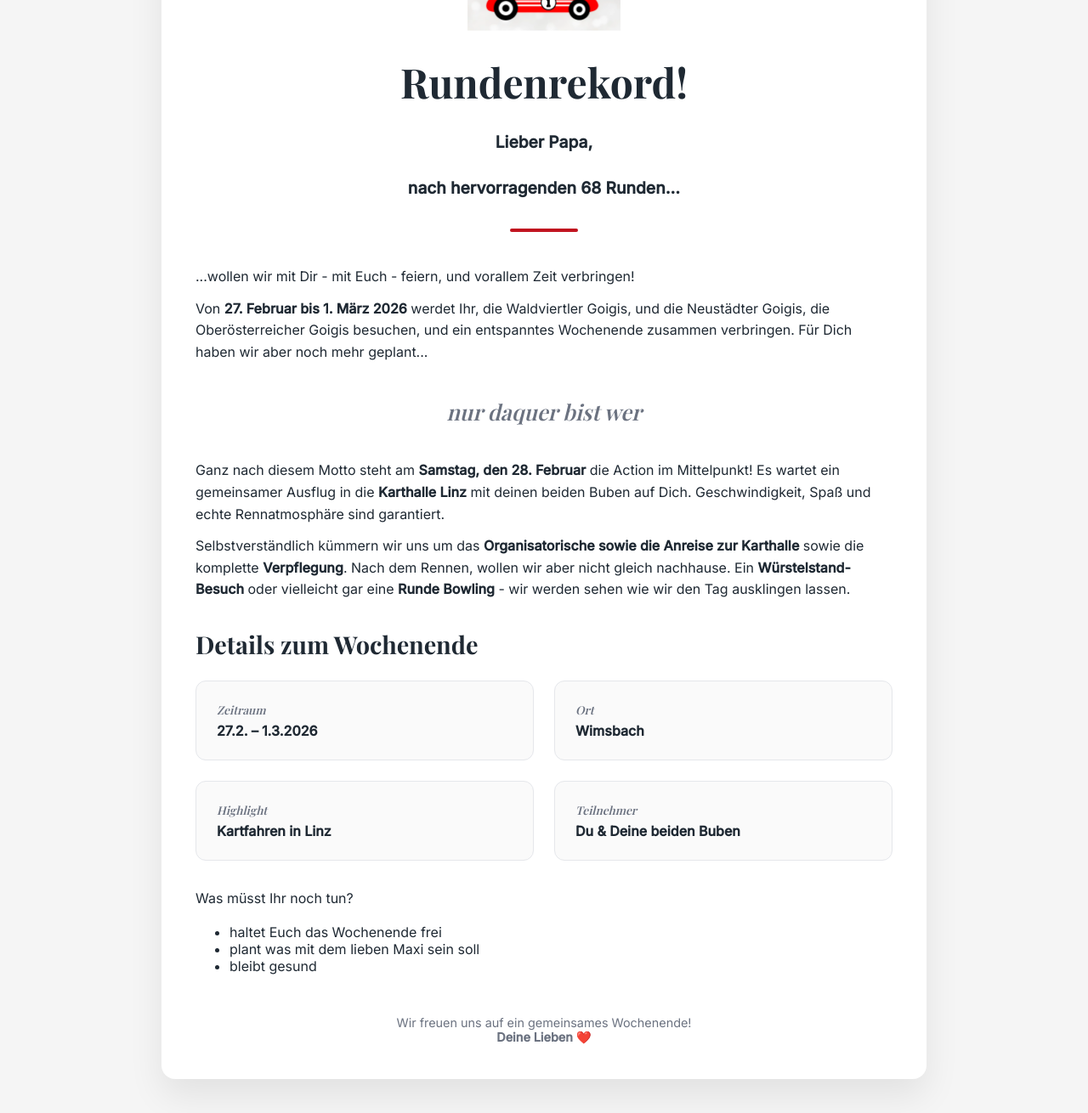
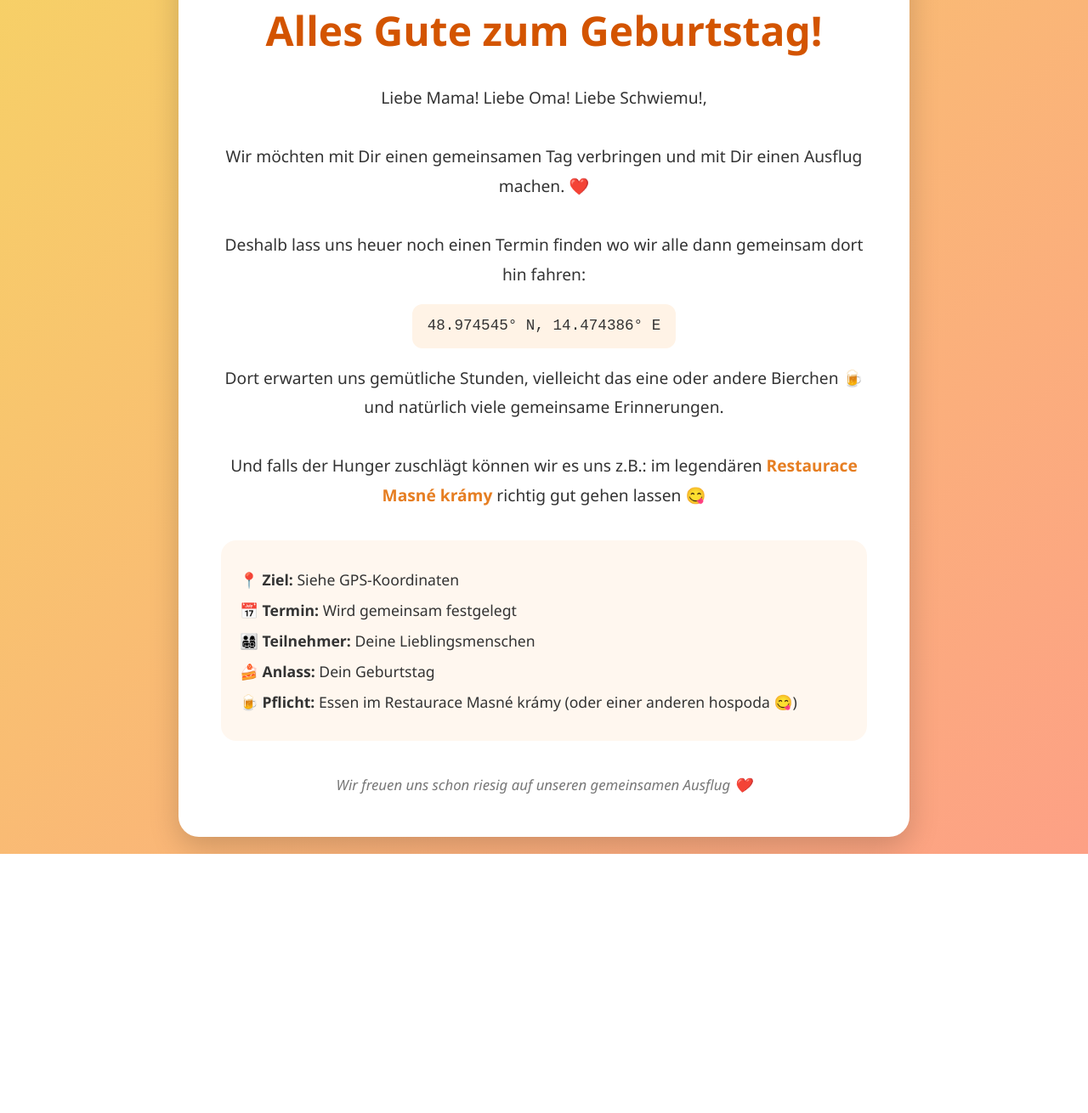
Before and after one commit to exprms/gutschein, a plain HTML site: page index.html in a window 1280 px wide. Shown: the part 164-1474 px from the top of the page at 85% size. After the commit the page ends 1169 px from the top, so only its background shows below. Drawn offline with nearby package versions, Linux system fonts and the light colour scheme.

Commit message:
mamsch gutschein

```diff
--- a/index.html
+++ b/index.html
@@ -3,209 +3,136 @@
 <head>
   <meta charset="UTF-8" />
   <meta name="viewport" content="width=device-width, initial-scale=1.0" />
-  <title>Gutschein – Kart-Ausflug</title>
+  <title>Geburtstagsgutschein</title>
+
   <style>
-    @import url('https://fonts.googleapis.com/css2?family=Playfair+Display:wght@600;700&family=Inter:wght@300;400;500&display=swap');
-
-    :root {
-      --bg: #f5f5f5;
-      --card: #ffffff;
-      --accent: #c1121f;
-      --text: #1f2933;
-      --muted: #6b7280;
+    body {
+      margin: 0;
+      padding: 0;
+      font-family: "Segoe UI", sans-serif;
+      background: linear-gradient(135deg, #f6d365, #fda085);
+      color: #333;
+      display: flex;
+      justify-content: center;
+      align-items: center;
+      min-height: 100vh;
     }
 
-    * {
-      box-sizing: border-box;
-    }
-
-    body {
-      margin: 0;
-      background: var(--bg);
-      font-family: 'Inter', sans-serif;
-      color: var(--text);
-    }
-
-    .page {
-      max-width: 900px;
-      margin: 40px auto;
-      padding: 40px;
-      background: var(--card);
-      border-radius: 16px;
-      box-shadow: 0 20px 40px rgba(0,0,0,0.08);
-    }
-
-    header {
+    .card {
+      background: white;
+      max-width: 760px;
+      margin: 20px;
+      padding: 50px;
+      border-radius: 24px;
+      box-shadow: 0 12px 35px rgba(0,0,0,0.18);
       text-align: center;
-      margin-bottom: 40px;
-    }
-
-    header img {
-      max-width: 180px;
-      margin-bottom: 24px;
-    }
-
-    span {
-        font-family: 'Playfair Display', serif;
-        font-size: 1.6rem;
-        font-style: italic;
-        color: #6b7280;
     }
 
     h1 {
-      font-family: 'Playfair Display', serif;
       font-size: 3rem;
-      margin: 0;
-    }
-
-    .subtitle {
-      margin-top: 12px;
-      font-size: 1.1rem;
-      color: var(--muted);
-    }
-
-    .divider {
-      width: 80px;
-      height: 4px;
-      background: var(--accent);
-      margin: 32px auto;
-      border-radius: 2px;
-    }
-
-    section {
-      margin-bottom: 32px;
+      margin-bottom: 10px;
+      color: #d35400;
     }
 
     h2 {
-      font-family: 'Playfair Display', serif;
-      font-size: 1.8rem;
-      margin-bottom: 12px;
+      margin-top: 0;
+      color: #666;
+      font-weight: normal;
     }
 
-    p {
-      font-size: 1rem;
-      line-height: 1.6;
-      margin: 0 0 12px 0;
+    .emoji {
+      font-size: 3rem;
+      margin-bottom: 20px;
     }
 
-    .info-grid {
-      display: grid;
-      grid-template-columns: 1fr 1fr;
-      gap: 24px;
-      margin-top: 24px;
+    .text {
+      font-size: 1.2rem;
+      line-height: 1.8;
+      margin-top: 30px;
     }
 
-    .info-box {
-      padding: 24px;
-      border-radius: 12px;
-      background: #fafafa;
-      border: 1px solid #e5e7eb;
+    .highlight {
+      color: #e67e22;
+      font-weight: bold;
     }
 
-    .info-box span {
-      display: block;
-      font-size: 0.85rem;
-      color: var(--muted);
-      margin-bottom: 6px;
+    .coords {
+      font-family: monospace;
+      background: #fff3e6;
+      display: inline-block;
+      padding: 10px 18px;
+      border-radius: 12px;
+      margin: 18px 0;
+      font-size: 1.1rem;
     }
 
-    footer {
-      margin-top: 48px;
-      text-align: center;
-      font-size: 0.9rem;
-      color: var(--muted);
+    .details {
+      background: #fff7ef;
+      padding: 22px;
+      border-radius: 18px;
+      margin-top: 35px;
+      text-align: left;
     }
 
-    @media print {
-      body {
-        background: white;
-      }
+    .details p {
+      margin: 12px 0;
+      font-size: 1.1rem;
+    }
 
-      .page {
-        box-shadow: none;
-        margin: 0;
-        border-radius: 0;
-      }
+    .footer {
+      margin-top: 40px;
+      font-style: italic;
+      color: #777;
+      font-size: 1.05rem;
     }
   </style>
 </head>
+
 <body>
-  <div class="page">
-    <header>
-      <!-- Hier dein PNG mit der Rennflagge einfügen -->
-      <img src="img/Screenshot From 2025-12-18 20-40-24.png" alt="Rennflagge" />
-      <h1>Rundenrekord!</h1>
-      <p style="margin-top:24px; font-size:1.2rem;"><strong>Lieber Papa,</strong></p>
-      <p style="margin-top:24px; font-size:1.2rem;"><strong>nach hervorragenden 68 Runden...</strong></p>
-      <div class="divider"></div>
-    </header>
 
-    <section>
-      <p>
-        ...wollen wir mit Dir - mit Euch - feiern, und vorallem Zeit verbringen!
-        </p>
-        <p>
-          Von <strong>27. Februar bis 1. März 2026</strong> werdet Ihr, die Waldviertler Goigis,
-          und die Neustädter Goigis, die Oberösterreicher Goigis besuchen, und ein entspanntes
-          Wochenende zusammen verbringen. Für Dich haben wir aber noch mehr geplant...
-        </p>
-    </section>
+  <div class="card">
 
-    <section>
-      <div style="margin: 40px 0; text-align: center;">
-        <span>nur daquer bist wer</span>
+    <div class="emoji">🎉🍻🚗</div>
+
+    <h1>Alles Gute zum Geburtstag!</h1>
+
+    <div class="text">
+      Liebe Mama! Liebe Oma! Liebe Schwiemu!,<br><br>
+
+      Wir möchten mit Dir einen gemeinsamen Tag verbringen und mit Dir einen Ausflug machen.  ❤️<br><br>
+
+      Deshalb lass uns heuer noch einen Termin finden wo wir alle dann gemeinsam dort hin fahren:
+
+      <br>
+
+      <div class="coords">
+        48.974545° N, 14.474386° E
       </div>
-      <p>
-        Ganz nach diesem Motto steht am <strong>Samstag, den 28. Februar</strong> die Action im Mittelpunkt!
-        Es wartet ein gemeinsamer Ausflug in die <strong>Karthalle Linz</strong> mit deinen beiden
-        Buben auf Dich. Geschwindigkeit, Spaß und echte Rennatmosphäre sind garantiert.
-      </p>
 
-      <p>
-        Selbstverständlich kümmern wir uns um das <strong>Organisatorische sowie die Anreise zur Karthalle</strong>
-        sowie die komplette <strong>Verpflegung</strong>. Nach dem Rennen, wollen wir aber nicht gleich nachhause. Ein <strong>Würstelstand-Besuch</strong>
-        oder vielleicht gar eine <strong>Runde Bowling</strong> - wir werden sehen wie wir den Tag ausklingen lassen.
-      </p>
-    </section>
+      <br>
 
-    <section>
-      <h2>Details zum Wochenende</h2>
-      <div class="info-grid">
-        <div class="info-box">
-          <span>Zeitraum</span>
-          <strong>27.2. – 1.3.2026</strong>
-        </div>
-        <div class="info-box">
-          <span>Ort</span>
-          <strong>Wimsbach</strong>
-        </div>
-        <div class="info-box">
-          <span>Highlight</span>
-          <strong>Kartfahren in Linz</strong>
-        </div>
-        <div class="info-box">
-          <span>Teilnehmer</span>
-          <strong>Du & Deine beiden Buben</strong>
-        </div>
-      </div>
-    </section>
+      Dort erwarten uns gemütliche Stunden,
+      vielleicht das eine oder andere Bierchen 🍺
+      und natürlich viele gemeinsame Erinnerungen.<br><br>
 
+      Und falls der Hunger zuschlägt können wir es uns z.B.: im legendären
+      <span class="highlight">Restaurace Masné krámy</span>
+      richtig gut gehen lassen 😋
+    </div>
 
-    <section>
-      <p>
-        Was müsst Ihr noch tun?
-        <ul>
-        <li>haltet Euch das Wochenende frei</li>
-        <li>plant was mit dem lieben Maxi sein soll</li>
-        <li>bleibt gesund</li>
-        </ul>
-      </p>
-    </section>
+    <div class="details">
+      <p><strong>📍 Ziel:</strong> Siehe GPS-Koordinaten</p>
+      <p><strong>📅 Termin:</strong> Wird gemeinsam festgelegt</p>
+      <p><strong>👨‍👩‍👧‍👦 Teilnehmer:</strong> Deine Lieblingsmenschen</p>
+      <p><strong>🍰 Anlass:</strong> Dein Geburtstag</p>
+      <p><strong>🍺 Pflicht:</strong> Essen im Restaurace Masné krámy (oder einer anderen hospoda 😋)</p>
+    </div>
 
-    <footer>
-    Wir freuen uns auf ein gemeinsames Wochenende!<br />
-<strong>Deine Lieben ❤️</strong>
-</footer>
-</div>
+    <div class="footer">
+      Wir freuen uns schon riesig auf unseren gemeinsamen Ausflug ❤️
+    </div>
+
+  </div>
+
 </body>
 </html>
```
Also changed, not shown: index1.html (deleted, +0 -117 lines), img/Screenshot From 2025-12-18 20-32-29.png (deleted), img/Screenshot From 2025-12-18 20-40-24.png (deleted).
